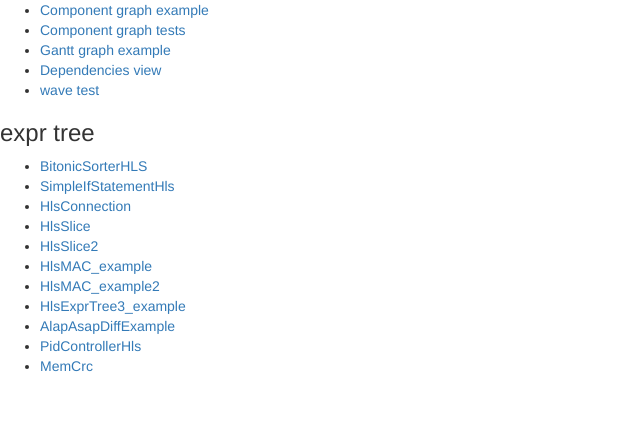
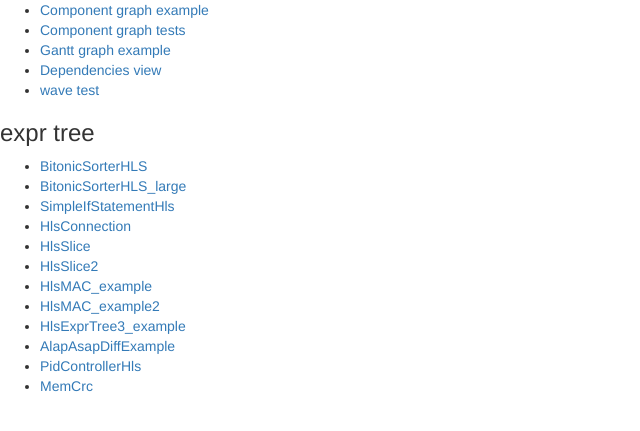
Before and after one commit to Nic30/hwtIde, a Flask app: page / in a window 1280 px wide. Shown: the part 51-482 px from the top of the page, without its empty margins (0-640 px from the left). Run offline with Flask 2, Linux system fonts and the light colour scheme; some libraries are stand-ins or nearby versions.

Commit message:
link on BitonicSorterHLS_large example

```diff
--- a/hwtIde/templates/index.html
+++ b/hwtIde/templates/index.html
@@ -12,6 +12,7 @@
 <h3>expr tree</h3>
 <ul>
 	<li> <a href="/expr-tree/hwtHls.examples.bitonicSort/BitonicSorterHLS">BitonicSorterHLS</a> </li>
+	<li> <a href="/expr-tree/hwtHls.examples.bitonicSort/BitonicSorterHLS_large">BitonicSorterHLS_large</a> </li>
 	<li> <a href="/expr-tree/hwtHls.tests.ifstm/SimpleIfStatementHls">SimpleIfStatementHls</a> </li>
 	<li> <a href="/expr-tree/hwtHls.tests.connection/HlsConnection">HlsConnection</a> </li>
 	<li> <a href="/expr-tree/hwtHls.tests.connection/HlsSlice">HlsSlice</a> </li>
```
